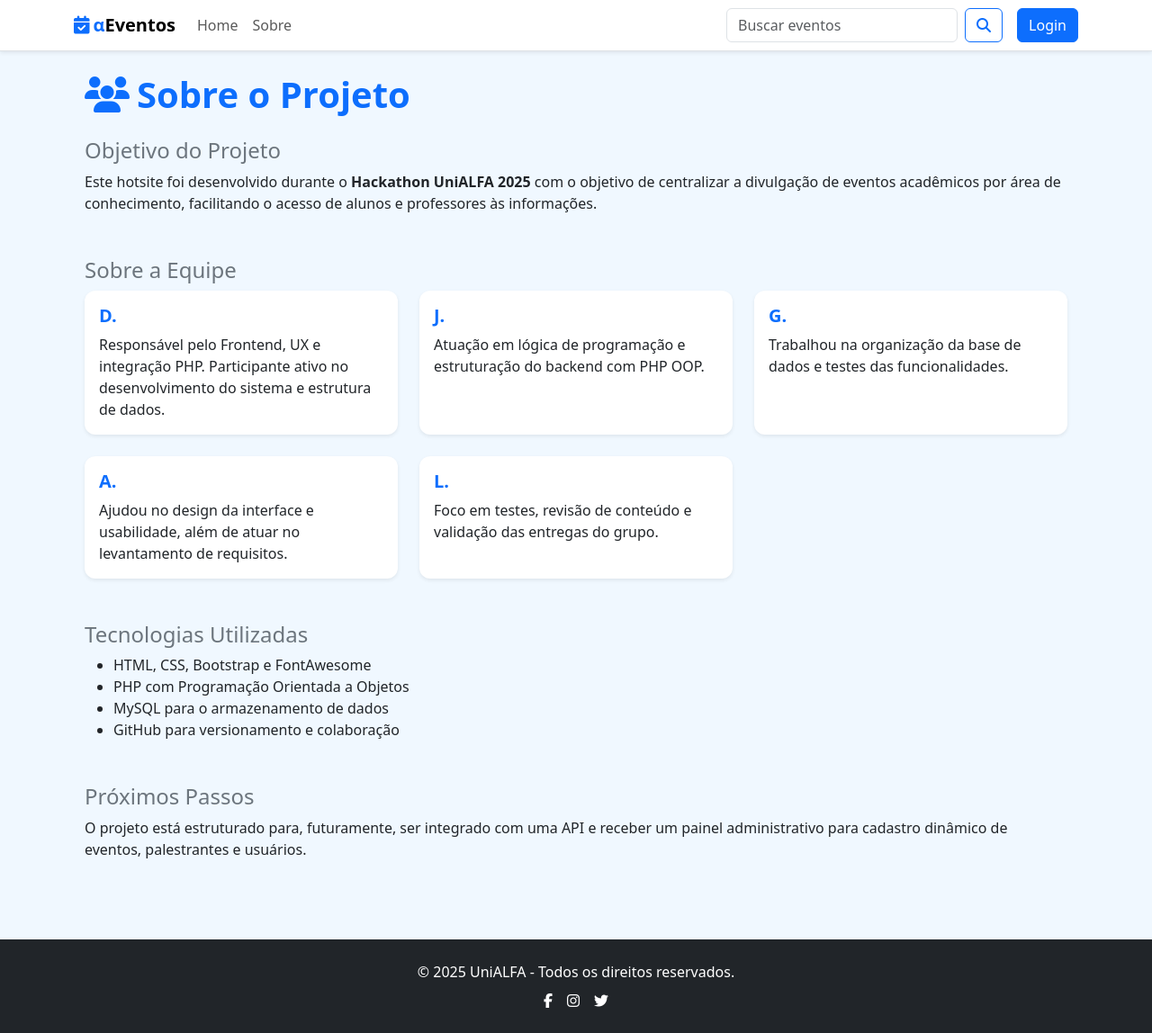
After one commit to DanielSatelPereira/hotsite-unialfa, a PHP site: page /pages/sobre.php in a window 1280 px wide. The commit adds this page. Shown: the whole page at 90% size. Run offline with PHP 8.4, Linux system fonts and the light colour scheme.

Commit message:
Adição da pagina Sobre-nos
Fiz apenas a versão inicial e ainda tem muita
coisa para adicionar mas ja da uma ideia do
projeto, nisso ja linkei ela na navbar.

```diff
--- a/php-frontend/css/style.css
+++ b/php-frontend/css/style.css
@@ -28,3 +28,8 @@ body {
     border-radius: 12px;
     box-shadow: 0 2px 6px rgba(0, 0, 0, 0.05);
 }
+
+.card-title {
+    color: #0d6efd;
+    font-weight: bold;
+}
--- a/php-frontend/includes/header.php
+++ b/php-frontend/includes/header.php
@@ -43,6 +43,10 @@ $baseurl = '/hotsite-unialfa/php-frontend/';
                     <li class="nav-item">
                         <a class="nav-link" href="<?= $baseurl ?>index.php">Home</a>
                     </li>
+                    <li class="nav-item">
+                        <a class="nav-link" href="<?= $baseurl ?>pages/sobre.php">Sobre</a>
+                    </li>
+
                     <!-- Outros links de navegação podem ir aqui -->
                 </ul>
 
--- /dev/null
+++ b/php-frontend/pages/sobre.php
@@ -0,0 +1,87 @@
+<?php
+$pageTitle = "Sobre o Projeto";
+require_once '../includes/header.php';
+?>
+
+<div class="container">
+    <h1 class="mb-4 text-primary fw-bold"><i class="fas fa-users me-2"></i>Sobre o Projeto</h1>
+
+    <section class="mb-5">
+        <h2 class="h4 text-secondary">Objetivo do Projeto</h2>
+        <p>Este hotsite foi desenvolvido durante o <strong>Hackathon UniALFA 2025</strong> com o objetivo de centralizar
+            a divulgação de eventos acadêmicos por área de conhecimento, facilitando o acesso de alunos e professores às
+            informações.</p>
+    </section>
+
+    <section class="mb-5">
+        <h2 class="h4 text-secondary">Sobre a Equipe</h2>
+        <div class="row row-cols-1 row-cols-md-2 row-cols-lg-3 g-4">
+            <!-- Integrante -->
+            <div class="col">
+                <div class="card h-100 border-0 shadow-sm">
+                    <div class="card-body">
+                        <h5 class="card-title">D.</h5>
+                        <p class="card-text">Responsável pelo Frontend, UX e integração PHP. Participante ativo no
+                            desenvolvimento do sistema e estrutura de dados.</p>
+                    </div>
+                </div>
+            </div>
+
+            <!-- Replique para os demais -->
+            <div class="col">
+                <div class="card h-100 border-0 shadow-sm">
+                    <div class="card-body">
+                        <h5 class="card-title">J.</h5>
+                        <p class="card-text">Atuação em lógica de programação e estruturação do backend com PHP OOP.</p>
+                    </div>
+                </div>
+            </div>
+
+            <div class="col">
+                <div class="card h-100 border-0 shadow-sm">
+                    <div class="card-body">
+                        <h5 class="card-title">G.</h5>
+                        <p class="card-text">Trabalhou na organização da base de dados e testes das funcionalidades.</p>
+                    </div>
+                </div>
+            </div>
+
+            <div class="col">
+                <div class="card h-100 border-0 shadow-sm">
+                    <div class="card-body">
+                        <h5 class="card-title">A.</h5>
+                        <p class="card-text">Ajudou no design da interface e usabilidade, além de atuar no levantamento
+                            de requisitos.</p>
+                    </div>
+                </div>
+            </div>
+
+            <div class="col">
+                <div class="card h-100 border-0 shadow-sm">
+                    <div class="card-body">
+                        <h5 class="card-title">L.</h5>
+                        <p class="card-text">Foco em testes, revisão de conteúdo e validação das entregas do grupo.</p>
+                    </div>
+                </div>
+            </div>
+        </div>
+    </section>
+
+    <section class="mb-5">
+        <h2 class="h4 text-secondary">Tecnologias Utilizadas</h2>
+        <ul>
+            <li>HTML, CSS, Bootstrap e FontAwesome</li>
+            <li>PHP com Programação Orientada a Objetos</li>
+            <li>MySQL para o armazenamento de dados</li>
+            <li>GitHub para versionamento e colaboração</li>
+        </ul>
+    </section>
+
+    <section>
+        <h2 class="h4 text-secondary">Próximos Passos</h2>
+        <p>O projeto está estruturado para, futuramente, ser integrado com uma API e receber um painel administrativo
+            para cadastro dinâmico de eventos, palestrantes e usuários.</p>
+    </section>
+</div>
+
+<?php require_once '../includes/footer.php'; ?>
```
